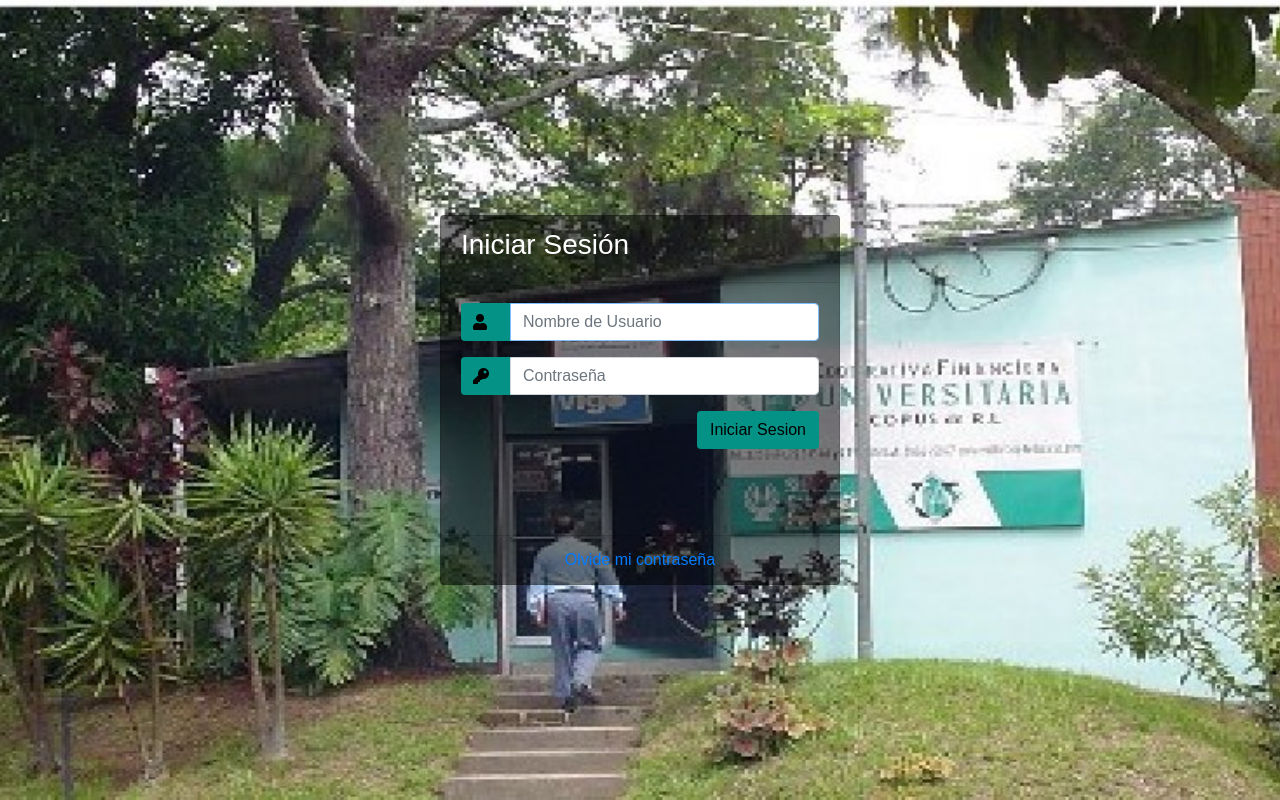
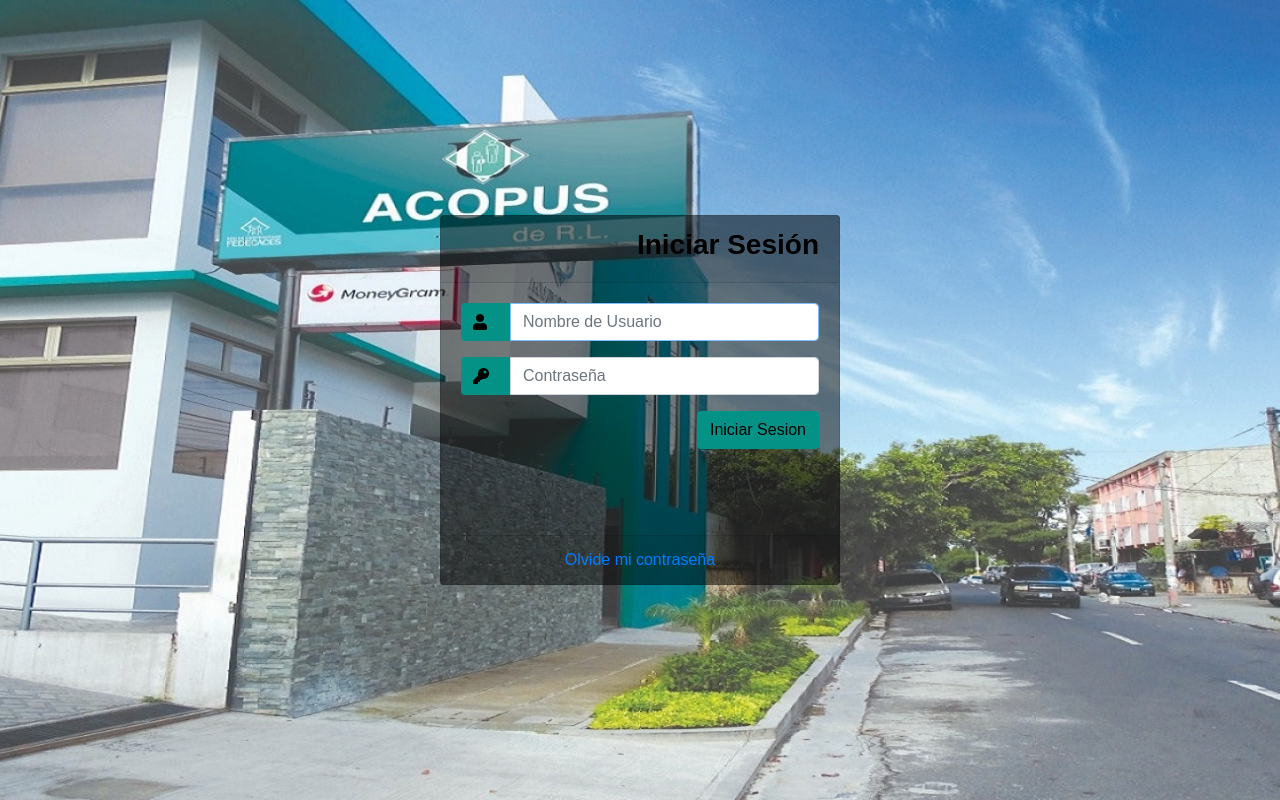
Before and after one commit to Noel-05/ProyectoEvaluacionServicioCliente, a Django app: page /accounts/login/ in a window 1280 px wide. Run offline with Django 3.2, Linux system fonts and the light colour scheme; parts of the project's set-up code (start-up, migrations or seed data) failed here and were passed over; some libraries are stand-ins or nearby versions; some web fonts are replaced.

Commit message:
Cambio Imagen Login

```diff
--- a/static/css/style_login.css
+++ b/static/css/style_login.css
@@ -4,7 +4,7 @@
 
 html,body{
 background-image: url('http://getwallpapers.com/wallpaper/full/a/5/d/544750.jpg');
-background: url("../img/fondo_login(2).jpg") center top no-repeat fixed;
+background: url("../img/fondo_login(3).jpg") center top no-repeat fixed;
 background-size: cover;
 background-repeat: no-repeat;
 height: 100%;
@@ -36,7 +36,7 @@ cursor: pointer;
 }
 
 .card-header h3{
-color: white;
+color: #000000;
 }
 
 .social_icon{
--- a/templates/usuario/login1.html
+++ b/templates/usuario/login1.html
@@ -23,8 +23,8 @@
 <div class="container">
 	<div class="d-flex justify-content-center h-100">
 		<div class="card">
-			<div class="card-header">
-				<h3>Iniciar Sesi&oacute;n</h3>
+			<div class="card-header" align="right">
+				<h3><strong>Iniciar Sesi&oacute;n</strong></h3>
 			</div>
 			<div class="card-body">
                  <form method="POST">
```
Also changed, not shown: BDSistemaEncuesta.sqlite3, static/img/fondo_login(3).jpg (added).
